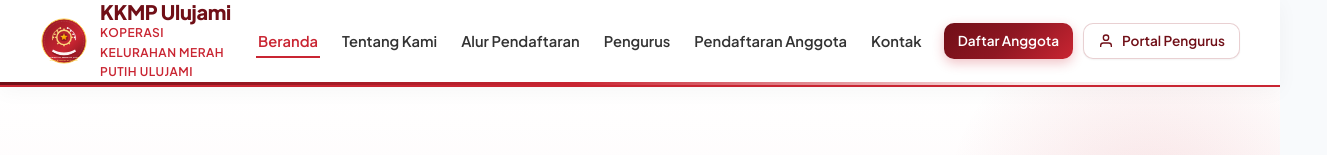
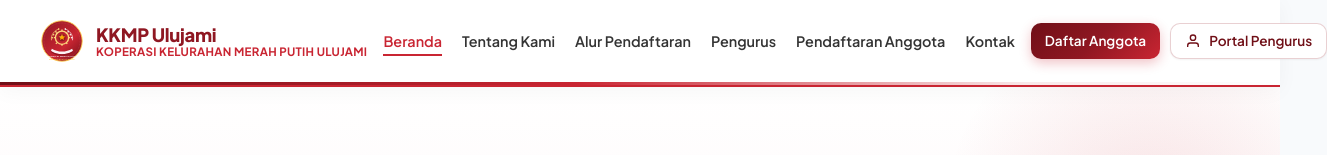
Before and after one commit to Falih16/Koperasi-Kelurahan-Merah-Putih-Ulujami-j, a website: page index.html in a window 1280 px wide. Shown: the top 155 px of the page, 1327 px wide, since content can reach past the window. Drawn offline with nearby package versions, Linux system fonts and the light colour scheme; no server answers.

Commit message:
Update index.html

```diff
--- a/index.html
+++ b/index.html
@@ -18,7 +18,7 @@
   <!-- Stylesheet Utama -->
   <link rel="stylesheet" href="./style.css">
 
-  <!-- Perbaikan Layout Navbar & List Reset -->
+  <!-- Perbaikan Layout Navbar & Brand Wrapping -->
   <style>
     .site-header {
       position: sticky;
@@ -31,9 +31,55 @@
       display: flex;
       align-items: center;
       justify-content: space-between;
-      gap: 20px;
-      padding: 12px 0;
+      gap: 16px;
+      padding: 10px 0;
     }
+
+    /* Pengaturan Brand Logo & Teks agar tidak menembus batas */
+    .brand-wrapper {
+      display: inline-flex;
+      align-items: center;
+      gap: 12px;
+      text-decoration: none;
+      color: inherit;
+      flex-shrink: 0;
+    }
+    .brand-logo-container {
+      display: flex;
+      align-items: center;
+      justify-content: center;
+      height: 44px;
+      width: auto;
+    }
+    .brand-logo-img {
+      height: 44px;
+      max-height: 44px;
+      width: auto;
+      object-fit: contain;
+    }
+    .brand-text-block {
+      display: flex;
+      flex-direction: column;
+      justify-content: center;
+      line-height: 1.2;
+    }
+    .brand-title {
+      font-size: 1.15rem;
+      font-weight: 800;
+      color: #8F1722;
+      white-space: nowrap;
+      letter-spacing: -0.3px;
+    }
+    .brand-subtitle {
+      font-size: 0.72rem;
+      font-weight: 700;
+      color: #C92532;
+      letter-spacing: 0.3px;
+      text-transform: uppercase;
+      white-space: nowrap;
+    }
+
+    /* Pengaturan Menu Navigasi */
     .site-nav {
       display: flex;
       align-items: center;
@@ -58,29 +104,37 @@
       text-decoration: none;
       color: #333333;
       font-weight: 600;
-      font-size: 0.92rem;
+      font-size: 0.9rem;
+      white-space: nowrap;
+      padding: 6px 0;
+      position: relative;
       transition: color 0.2s ease;
-      white-space: nowrap;
     }
     .nav-menu .nav-link:hover,
     .nav-menu .nav-link.active {
       color: #C92532;
     }
-    .brand-wrapper {
-      display: flex;
-      align-items: center;
-      gap: 12px;
-      text-decoration: none;
-      color: inherit;
-    }
+
+    /* Tombol Aksi */
     .nav-actions {
       display: flex;
       align-items: center;
       gap: 10px;
+      flex-shrink: 0;
     }
+
+    @media (max-width: 1100px) {
+      .nav-menu {
+        gap: 12px;
+      }
+      .nav-menu .nav-link {
+        font-size: 0.85rem;
+      }
+    }
+
     @media (max-width: 991px) {
       .site-nav {
-        display: none; /* Dikelola oleh toggle menu mobile */
+        display: none;
       }
       .site-nav.active {
         display: block;
```
